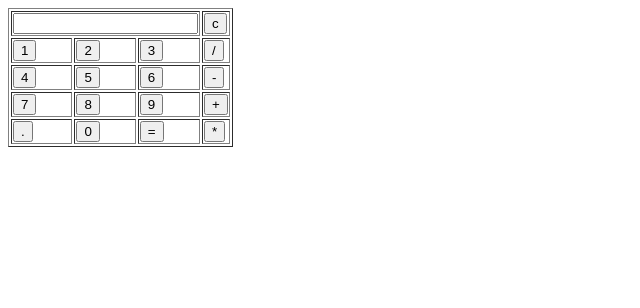
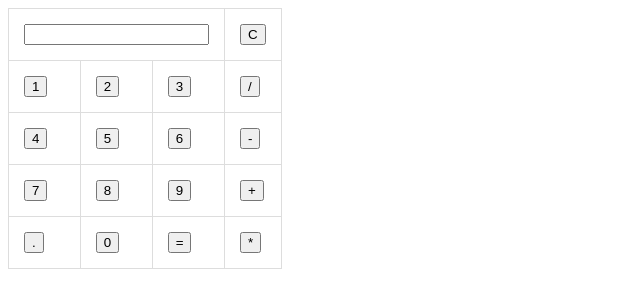
Before and after one commit to LeoGalic/kakulator, a plain HTML site: page index.html in a window 1280 px wide. Shown: the whole page, without its empty margins (0-640 px from the left). Drawn offline with Linux system fonts and the light colour scheme.

Commit message:
Update index.html

```diff
--- a/index.html
+++ b/index.html
@@ -1,39 +1,30 @@
 <html>
    <head>
-      <script>
-         //function that display value
-         function dis(val)
-         {
-             document.getElementById("result").value+=val
-         }
+<style>
+         table, td, th {
+  border: 1px solid #ddd;
+  text-align: left;
+}
 
-         //function that evaluates the digit and return result
-         function solve()
-         {
-             let x = document.getElementById("result").value
-             let y = eval(x)
-             document.getElementById("result").value = y
-         }
+table {
+  border-collapse: collapse;
+  width: 6%;
+}
 
-         //function that clear the display
-         function clr()
-         {
-             document.getElementById("result").value = ""
-         }
-      </script>
-      <!-- for styling -->
-      <style>
+th, td {
+  padding: 15px;
+}
 
-      </style>
+</style>
    </head>
-   <!-- create table -->
+
    <body>
 
-      <table border="1">
+      <table>
          <tr>
             <td colspan="3"><input type="text" id="result"/></td>
             <!-- clr() function will call clr to clear all value -->
-            <td><input type="button" value="c" onclick="clr()"/> </td>
+            <td><input type="button" value="C" onclick="clr()"/> </td>
          </tr>
          <tr>
             <!-- create button and assign value to each button -->
@@ -63,5 +54,26 @@
             <td><input type="button" value="*" onclick="dis('*')"/> </td>
          </tr>
       </table>
+       <script>
+         //function that display value
+         function dis(val)
+         {
+             document.getElementById("result").value+=val
+         }
+
+         //function that evaluates the digit and return result
+         function solve()
+         {
+             let x = document.getElementById("result").value
+             let y = eval(x)
+             document.getElementById("result").value = y
+         }
+
+         //function that clear the display
+         function clr()
+         {
+             document.getElementById("result").value = ""
+         }
+      </script>
    </body>
 </html>
```
